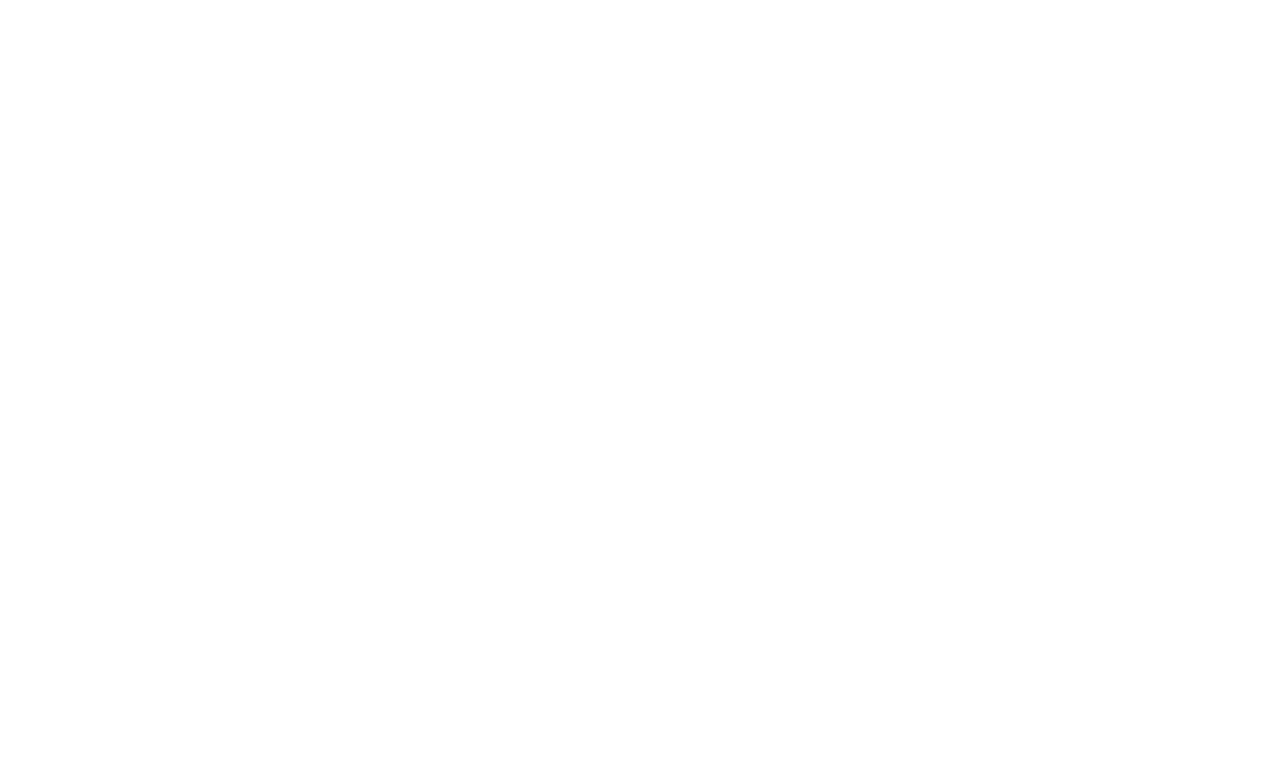
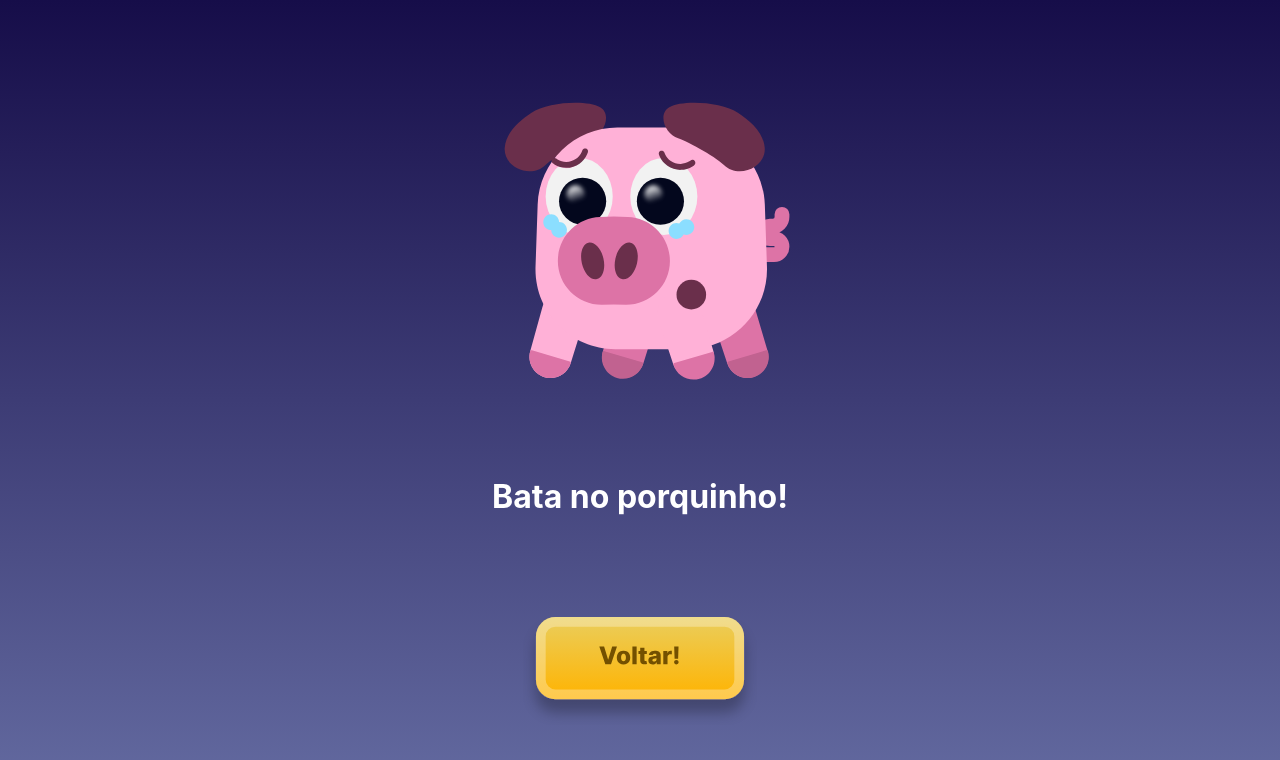
Before and after one commit to vanessanascimento28/OinkBank, a React (Vite) app: page /hammer in a window 1280 px wide. Before the commit this address had no page. Shown: the top 760 px of the page. Built offline with nearby package versions, Linux system fonts and the light colour scheme.

Commit message:
"hammer screen"

```diff
--- a/src/App.jsx
+++ b/src/App.jsx
@@ -11,6 +11,8 @@
 import DptScreen from "./components/DptScreen.jsx";
 import BrkScreen from "./components/BrkScreen.jsx";
 import SavingScreen from "./components/SavingScreen.jsx";
+import HmrScreen from "./components/HmrScreen.jsx";
+import DeadScreen from "./components/DeadScreen.jsx";
 
 // variantes de página (fade + leve slide)
 const pageVariants = {
@@ -68,6 +70,8 @@
           }
         />
         <Route path="/saving" element={<SavingScreen />} />
+        <Route path="/hammer" element={<HmrScreen />} />
+        <Route path="/dead" element={<DeadScreen />} />
       </Routes>
     </AnimatePresence>
   );
--- /dev/null
+++ b/src/blocks/DeadScreen.css
@@ -0,0 +1,5 @@
+.dead-screen {
+  min-height: 100vh;
+  min-height: 100dvh;
+  background: #000000;
+}
--- /dev/null
+++ b/src/blocks/HmrScreen.css
@@ -0,0 +1,90 @@
+.hmr-screen {
+  display: flex;
+  align-items: center;
+  flex-direction: column;
+  min-height: 100vh;
+  min-height: 100dvh;
+  background: linear-gradient(to bottom, #160D49 0%, #646BA1 100%);
+cursor: url("../images/hammerCursor.svg") 16 16, auto;
+}
+
+.hmr__content {
+  flex: 1;
+  display: flex;
+  flex-direction: column;
+  align-items: center;
+  justify-content: center;
+}
+
+.hmr__pig-area {
+  position: relative;
+  display: grid;
+  place-items: center;
+}
+
+.hmr__pig {
+  max-width: 300px;
+  height: 312px;
+  display: block;
+  user-select: none;
+  -webkit-tap-highlight-color: transparent;
+}
+
+@keyframes pigShake {
+  0%, 100% { transform: translateX(0) rotate(0deg); }
+  20% { transform: translateX(-4px) rotate(-2deg); }
+  40% { transform: translateX(4px) rotate(2deg); }
+  60% { transform: translateX(-3px) rotate(-1.5deg); }
+  80% { transform: translateX(3px) rotate(1.5deg); }
+}
+.hmr__pig--shake {
+  animation: pigShake 0.45s ease-in-out 3;
+}
+
+@keyframes coinBurst {
+  0%   { transform: translate(0, 0) scale(0.6) rotate(0deg); opacity: 0; }
+  10%  { opacity: 1; }
+  100% { transform: translate(var(--tx), var(--ty)) scale(1) rotate(360deg); opacity: 0; }
+}
+.hmr__coin {
+  position: absolute;
+  width: 46px;
+  height: 46px;
+  object-fit: contain;
+  z-index: 0;
+  animation: coinBurst 0.9s ease-out infinite;
+}
+
+.hmr__coin--1 { --tx: -140px; --ty: -40px;  animation-delay: 0s;    }
+.hmr__coin--2 { --tx:  120px; --ty: -20px;  animation-delay: 0.1s;  }
+.hmr__coin--3 { --tx:  -90px; --ty:  60px;  animation-delay: 0.2s;  }
+.hmr__coin--4 { --tx:   80px; --ty:  70px;  animation-delay: 0.05s; }
+.hmr__coin--5 { --tx:   20px; --ty: -110px; animation-delay: 0.15s; }
+
+.hmr__title {
+  margin-top: 90px;
+  font-size: 32px;
+  font-weight: 700;
+  max-width: 350px;
+  height: 40px;
+  color: white;
+  text-align: center;
+}
+
+.hmr__back-btn {
+  background: none;
+  border: none;
+  padding: 0;
+  cursor: pointer;
+  transition: transform 0.15s ease, filter 0.15s ease;
+}
+.hmr__back-btn:active {
+  transform: scale(0.94);
+  filter: brightness(0.95);
+}
+.hmr__back-icon {
+  margin-top: 100px;
+  max-width: 274px;
+  height: 108px;
+  display: block;
+}
--- a/src/components/BrkScreen.jsx
+++ b/src/components/BrkScreen.jsx
@@ -41,7 +41,7 @@
             className="brk__btn"
             type="button"
             aria-label="Quebrar"
-            onClick={(e) => e.preventDefault()}
+            onClick={() => navigate("/hammer")}
           >
             <img src={hammerRed} alt="Quebrar" className="brk__btn-icon" />
           </button>
--- /dev/null
+++ b/src/components/DeadScreen.jsx
@@ -0,0 +1,10 @@
+import React from "react";
+import "../blocks/DeadScreen.css";
+
+function DeadScreen() {
+  return (
+    <div className="dead-screen" />
+  );
+}
+
+export default DeadScreen;
--- /dev/null
+++ b/src/components/HmrScreen.jsx
@@ -0,0 +1,60 @@
+import React, { useState } from "react";
+import { useNavigate } from "react-router-dom";
+import "../blocks/HmrScreen.css";
+import screamPig from "../images/screamPig.svg";
+import backHome from "../images/backHome.svg";
+import coin from "../images/coin.svg";
+
+function HmrScreen() {
+  const navigate = useNavigate();
+  const [smash, setSmash] = useState(false);
+
+  const handleSmash = () => {
+    if (smash) return;
+    setSmash(true);
+    setTimeout(() => navigate("/dead"), 2000);
+  };
+
+  return (
+    <div className="hmr-screen">
+      <main className="hmr__content">
+        <div className="hmr__pig-area">
+          <img
+            src={screamPig}
+            alt="Porquinho"
+            className={`hmr__pig ${smash ? "hmr__pig--shake" : ""}`}
+            onClick={handleSmash}
+            role="button"
+            aria-label="Bater no porquinho"
+            tabIndex={0}
+            onKeyDown={(e) => (e.key === "Enter" || e.key === " ") && handleSmash()}
+          />
+
+          {/* moedas “explodindo” do porco por 2s */}
+          {smash && (
+            <>
+              <img src={coin} alt="" className="hmr__coin hmr__coin--1" aria-hidden="true" />
+              <img src={coin} alt="" className="hmr__coin hmr__coin--2" aria-hidden="true" />
+              <img src={coin} alt="" className="hmr__coin hmr__coin--3" aria-hidden="true" />
+              <img src={coin} alt="" className="hmr__coin hmr__coin--4" aria-hidden="true" />
+              <img src={coin} alt="" className="hmr__coin hmr__coin--5" aria-hidden="true" />
+            </>
+          )}
+        </div>
+
+        <h1 className="hmr__title">Bata no porquinho!</h1>
+
+        <button
+          className="hmr__back-btn"
+          type="button"
+          onClick={() => navigate("/")}
+          aria-label="Voltar para a Home"
+        >
+          <img src={backHome} alt="Voltar para a Home" className="hmr__back-icon" />
+        </button>
+      </main>
+    </div>
+  );
+}
+
+export default HmrScreen;
```
Also changed, not shown: src/images/backHome.svg (added), src/images/hammerCursor.svg (added).
